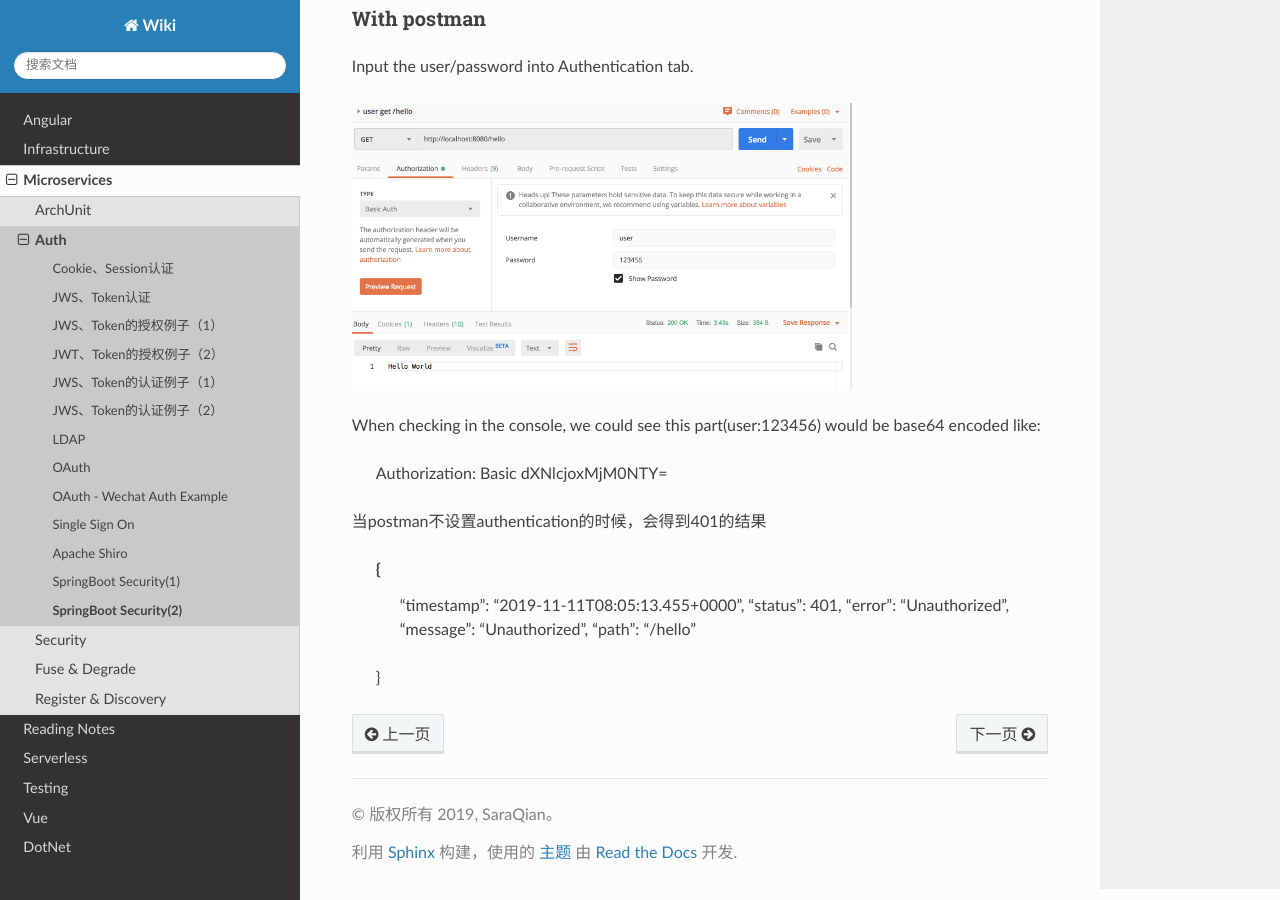
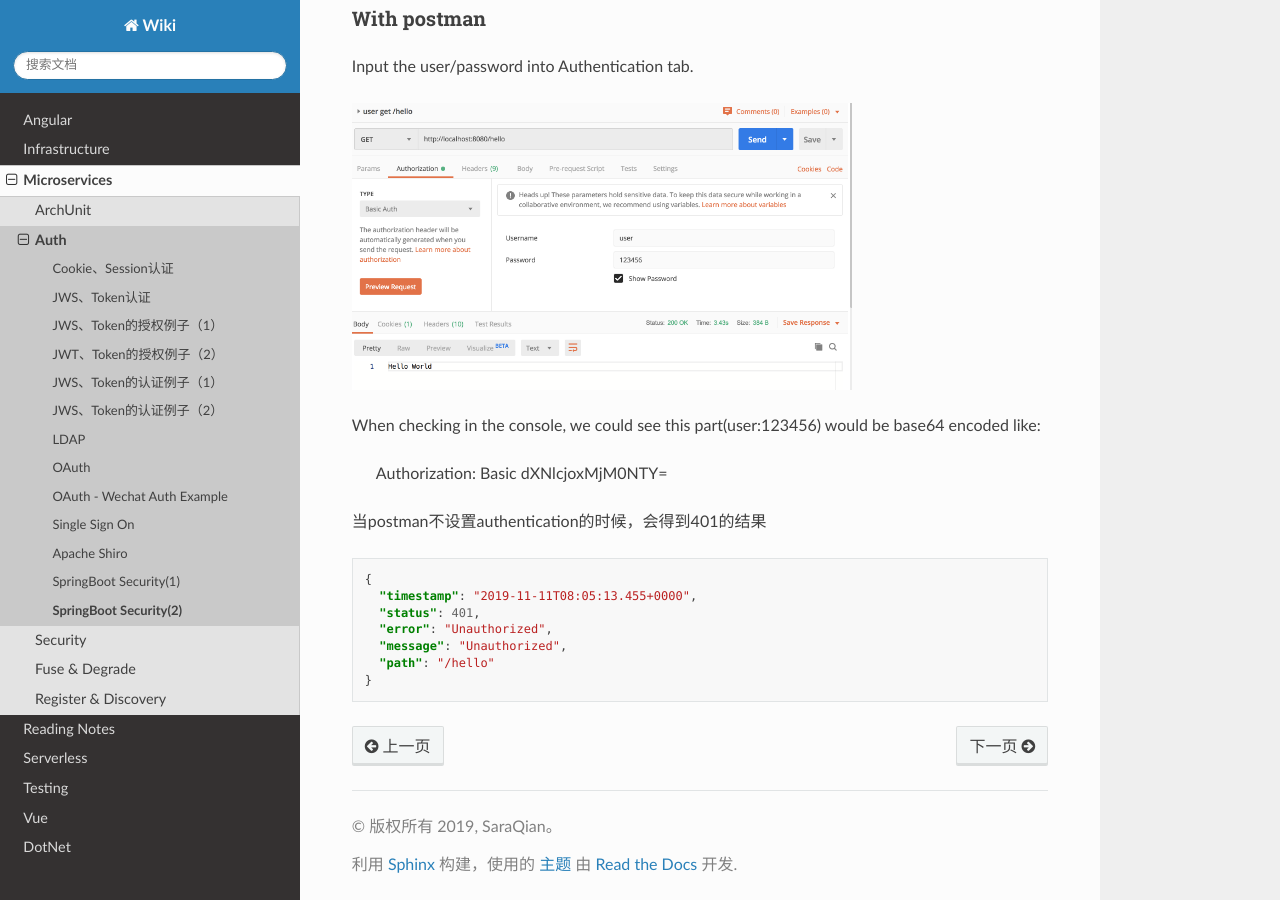
Before and after one commit to abigail830/Sphinx_wiki, a Sphinx documentation site: the page built from source/Microservices/Auth/SpringBoot_Security2.rst, in a window 1280 px wide and 900 px high, scrolled down 4328 px. Built offline with Sphinx 7.4.7 and the Read the Docs theme 2.0.0, drawn with Linux system fonts in a browser that asks for light colours.

Commit message:
Update SpringBoot_Security2.rst

```diff
--- a/source/Microservices/Auth/SpringBoot_Security2.rst
+++ b/source/Microservices/Auth/SpringBoot_Security2.rst
@@ -248,6 +248,8 @@
 
 当postman不设置authentication的时候，会得到401的结果
 
+.. code-block:: json
+
   {
     "timestamp": "2019-11-11T08:05:13.455+0000",
     "status": 401,
```
Also changed, not shown: other parts of source/Microservices/Auth/SpringBoot_Security2.rst (+3 -0 lines).
